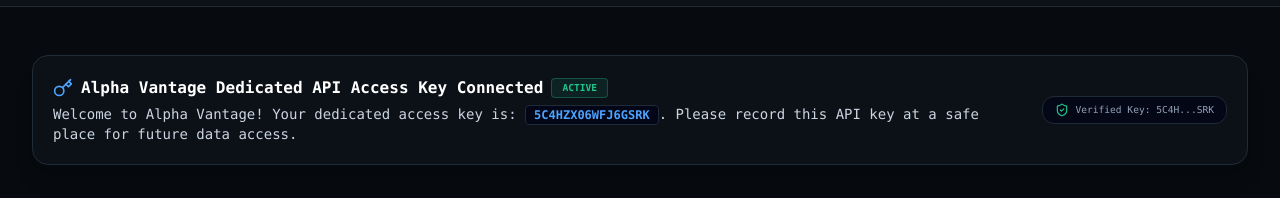
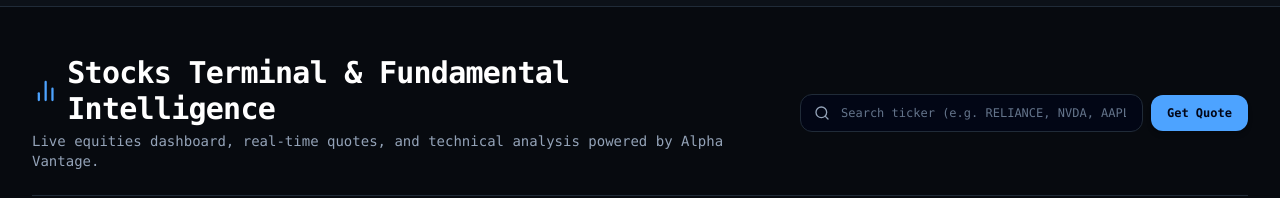
Before and after one commit to chetansocialai-code/CapitalSphere, a Next.js app in the folder apps/web/: page /stocks in a window 1280 px wide. Shown: the part 260-458 px from the top of the page. Built offline with nearby package versions, Linux system fonts and the light colour scheme; no server answers.

Commit message:
security: Hide raw Alpha Vantage API key string from website UI while retaining backend functionality

```diff
--- a/apps/web/src/app/stocks/page.tsx
+++ b/apps/web/src/app/stocks/page.tsx
@@ -128,35 +128,6 @@
 
   return (
     <div className="min-h-screen space-y-8 max-w-master mx-auto px-4 py-6">
-      {/* 1. Alpha Vantage Dedicated Access Key Banner */}
-      <div className="cs-card border border-[#4DA3FF]/40 bg-[#4DA3FF]/5 rounded-2xl p-5 shadow-xl relative overflow-hidden">
-        <div className="flex flex-col md:flex-row items-start md:items-center justify-between gap-4 relative z-10">
-          <div className="space-y-1">
-            <div className="flex items-center gap-2">
-              <Key className="w-5 h-5 text-[#4DA3FF]" />
-              <h2 className="text-base font-bold font-mono text-white">
-                Alpha Vantage Dedicated API Access Key Connected
-              </h2>
-              <span className="px-2.5 py-0.5 bg-[#22C58B]/10 border border-[#22C58B]/30 text-[#22C58B] text-3xs font-mono font-bold rounded uppercase">
-                ACTIVE
-              </span>
-            </div>
-            <p className="text-xs md:text-sm text-slate-300 font-mono leading-relaxed">
-              Welcome to Alpha Vantage! Your dedicated access key is:{' '}
-              <code className="bg-slate-950 border cs-border px-2 py-0.5 rounded text-[#4DA3FF] font-bold text-xs select-all">
-                5C4HZX06WFJ6GSRK
-              </code>
-              . Please record this API key at a safe place for future data access.
-            </p>
-          </div>
-
-          <div className="flex items-center gap-2 shrink-0">
-            <span className="px-3 py-1.5 bg-slate-950/80 border cs-border rounded-xl text-3xs font-mono text-slate-400 flex items-center gap-1.5">
-              <ShieldCheck className="w-3.5 h-3.5 text-[#22C58B]" /> Verified Key: 5C4H...SRK
-            </span>
-          </div>
-        </div>
-      </div>
 
       {/* 2. Header & Search Bar */}
       <div className="flex flex-col lg:flex-row lg:items-center justify-between gap-6 border-b cs-border pb-6">
```
Also changed, not shown: 1 other file (tests, documents, lock files or other folders).
